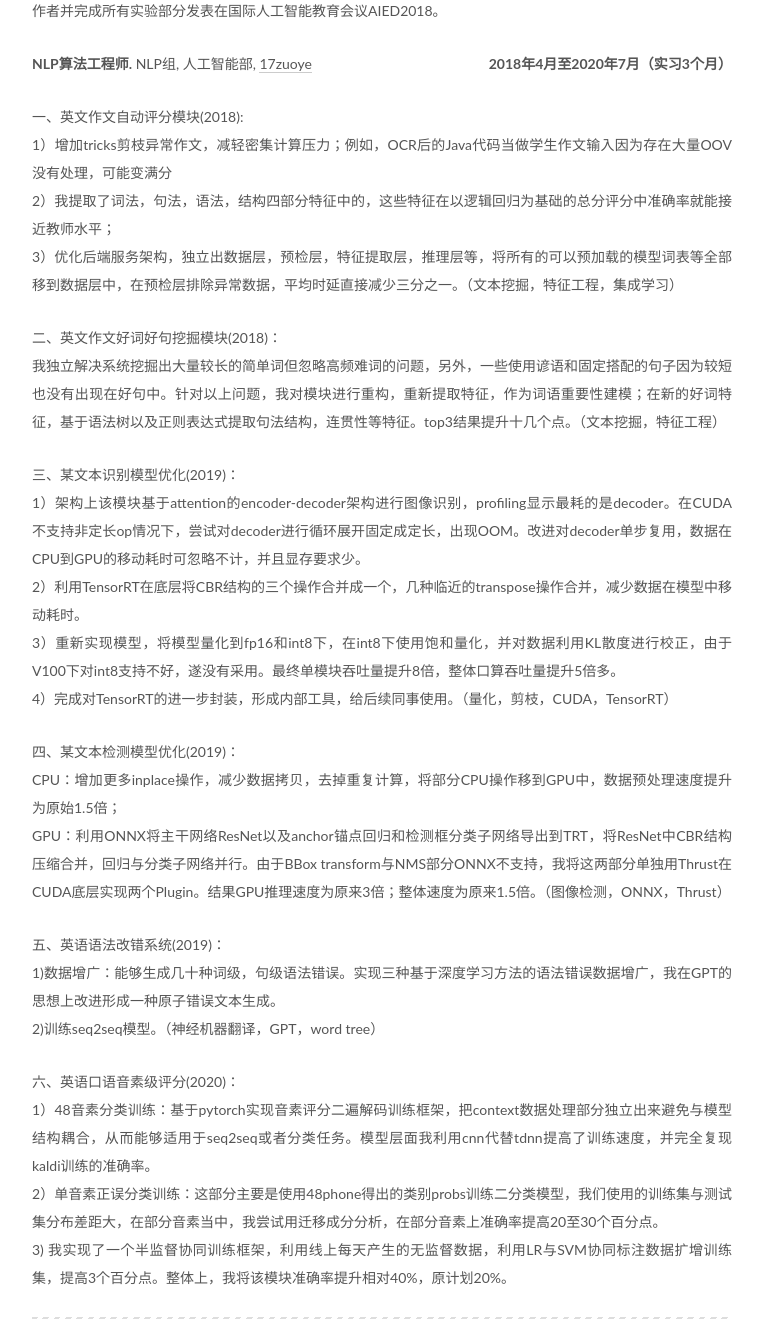
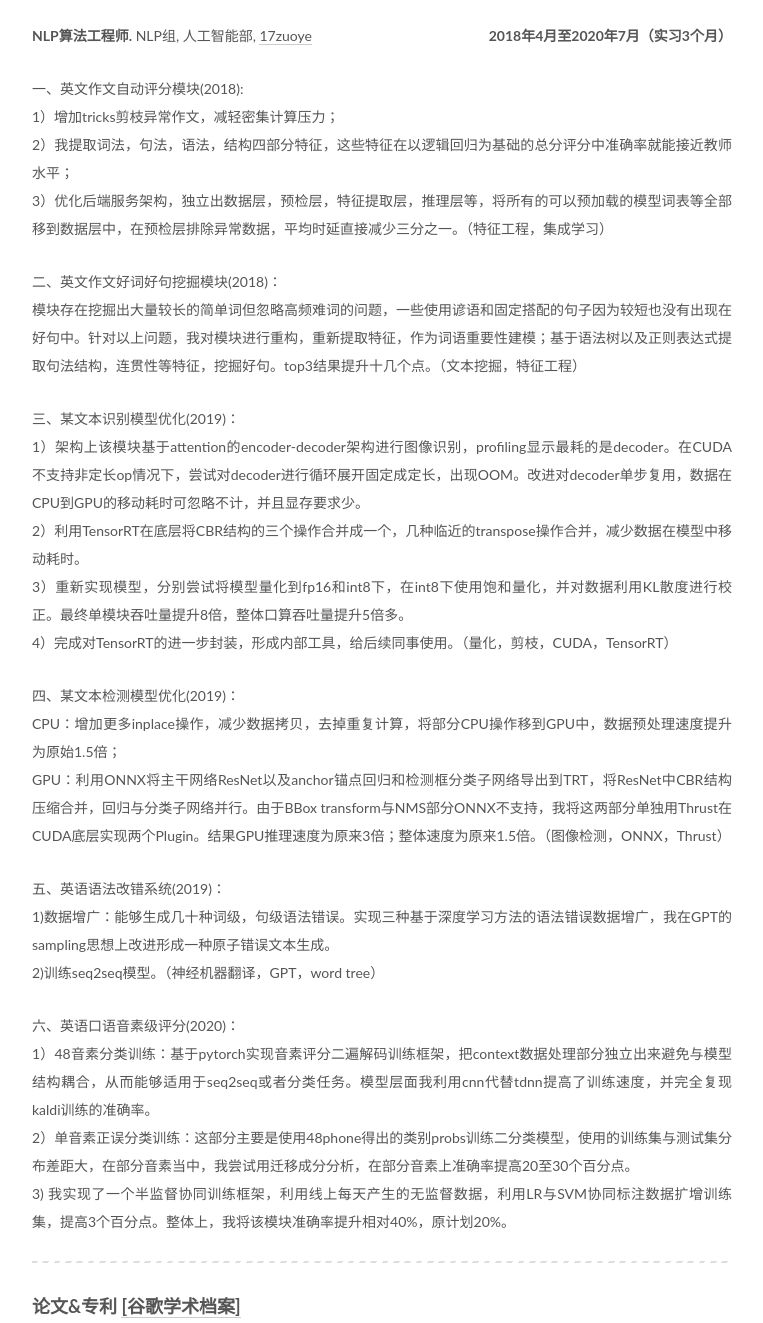
Before and after one commit to YuweiHuang/YuweiHuang.github.io, a plain HTML site: page 简历/index.html in a window 1280 px wide. Shown: the part 1862-3185 px from the top of the page, without its empty margins (98-861 px from the left). Drawn offline with Linux system fonts and the light colour scheme; some packages are replaced by stand-ins of ours; a script that the page names is missing.

Commit message:
Site updated: 2021-06-17 10:28:03

```diff
--- a/css/main.css
+++ b/css/main.css
@@ -1826,7 +1826,7 @@ pre .javascript .function {
   width: 4px;
   height: 4px;
   border-radius: 50%;
-  background: #50ff42;
+  background: #81f959;
 }
 .links-of-blogroll {
   font-size: 13px;
--- a/简历/index.html
+++ b/简历/index.html
@@ -95,7 +95,7 @@
 <meta property="og:site_name" content="Yuwei&#39;s Homepage">
 <meta property="og:description" content="简介我之前是一起教育科技集团 (17zuoye.com）的自然语言处理算法工程师。于2018年，我在北京化工大学(BUCT)计算机系获得工学学士学位。当前的研究兴趣包括机器学习，数据挖掘和自然语言处理。我特别是对于 领域自适应、文本挖掘、自动评分、机器翻译、用户画像、多视图学习、深度学习加速与模型压缩和多源异构数据挖掘等领域有浓厚的兴趣。截止目前，已和许多同事或者合作伙伴将机器学习算法运用于文本">
 <meta property="og:locale" content="en">
-<meta property="og:updated_time" content="2021-06-16T18:18:29.026Z">
+<meta property="og:updated_time" content="2021-06-17T02:27:37.199Z">
 <meta name="twitter:card" content="summary">
 <meta name="twitter:title" content="Yuwei Huang 黄俞卫">
 <meta name="twitter:description" content="简介我之前是一起教育科技集团 (17zuoye.com）的自然语言处理算法工程师。于2018年，我在北京化工大学(BUCT)计算机系获得工学学士学位。当前的研究兴趣包括机器学习，数据挖掘和自然语言处理。我特别是对于 领域自适应、文本挖掘、自动评分、机器翻译、用户画像、多视图学习、深度学习加速与模型压缩和多源异构数据挖掘等领域有浓厚的兴趣。截止目前，已和许多同事或者合作伙伴将机器学习算法运用于文本">
@@ -299,16 +299,16 @@
 <h4 id="专业经历"><a href="#专业经历" class="headerlink" title="专业经历"></a>专业经历</h4><p><strong>客座学生.</strong> <a href="http://mldm.ict.ac.cn" target="_blank" rel="noopener">机器学习与数据挖掘组</a>, 中科院计算技术研究所 <strong style="float:right">2015年10月至2016年6月</strong></p>
 <p>公务机票推荐系统:<br>受中科院大学生创新训练计划资助，学习数据挖掘与机器学习，并开发基于java爬虫的公务机票推荐系统。我主要负责前端开发与前后端ajax通信。使用bootstrap框架独立完成包括查询页面，注册，登录等页面，利用栅格系统解决适配桌面端与移动端的问题。我将复杂的查询展示页面元素放在JavaScript中，而前端展示框的HTML节点只需要一个，我在JavaScript中实现对该节点的修改操作，以实现展示页面的动态加载。而查询结果时我利用Ajax实现前后端通信，将Java后端返回结果送给前端。我将爬虫核心代码嵌入在servlet中并部署在tomcat上。目前看来(2020)这些技术都可以被Vue，Django，SpringBoot及其他前端和后端web框架替代。</p>
 <p><strong>实习生.</strong> <a href="http://mldm.ict.ac.cn" target="_blank" rel="noopener">机器学习与数据挖掘组</a>, 中科院计算技术研究所 <strong style="float:right">2016年8月至2017年1月</strong></p>
-<p>阿里天池优惠券使用预测大数据竞赛:<br>1)特征工程:我们分析出用户，商家，用户与商家线上线下交互，构建五部分特征组合，我根据不同数据的意义，对一些特征由于数值过大，我采用独热化或特征分箱等方法处理，一些进行归一化。对于缺失值，分别采用众数或平均数或某区间随机进行缺失值补充。并尝试使用特征组合之间进行交叉，产生交互特征，特别是用户与商家之间是强特征。在特征筛选层面我利用随机森林特征重要性来进行特征选择。<br>2)模型集成:我首先利用随机森林、SVM、逻辑回归等得出基线结果。后续，我在第一层使用随机森林, gbdt, adaboost, 三个模型会对每一组合的特征推理出6维特征，5个组合总共30维送进LR做stacking。最终结果在与四十个国家与地区的1500多支队伍的角逐中进入前10%。(<a href="https://fuzhenzhuang.github.io/" target="_blank" rel="noopener">导师:庄福振博士</a>)</p>
+<p>阿里天池优惠券使用预测大数据竞赛:<br>1)特征工程:我们分析出用户，商家，用户与商家线上线下交互，构建五部分特征组合，我根据不同数据的意义和特点，一些采用独热化或特征分箱等方法处理，一些进行归一化。对于缺失值，分别采用众数或平均数或某区间随机进行缺失值补充。并尝试在特征组合之间进行交叉，产生交互特征，特别是用户与商家之间是强特征。后续我利用随机森林特征重要性来进行特征选择。<br>2)模型集成:我首先利用随机森林、SVM、逻辑回归等得出基线结果。后续，我在第一层使用随机森林, gbdt, adaboost, 三个模型会对每一组合的特征推理出6维特征，5个组合总共30维送进LR做stacking。(<a href="https://fuzhenzhuang.github.io/" target="_blank" rel="noopener">导师:庄福振博士</a>)</p>
 <p><strong>研究助理.</strong> 人工智能实验室, <a href="http://aic-fe.bnu.edu.cn/en/" target="_blank" rel="noopener">未来教育高精尖创新中心</a>, 北师大 <strong style="float:right">2017年3月至2018年2月</strong></p>
-<p>语文主观题短答案自动评阅系统的技术研究与实现:<br>1)我首先利用词袋模型提取特征，在SVM，LR等模型上复现当前SOTA论文结果，但由于词袋模型并没有考虑文本词序，因此我使用两阶段建模学生答案。训练word2vector表征词向量，LSTM表征句向量，最后做分类。由于word2vector的训练语料是基于搜狗以及维基百科大语料库，学生答案是一些地道语文小语料，我在两个语料库之间进行knowledge adaptation。将大语料的word2vector参数迁移到小语料进行fine-tuning，明显提升性能。总共完成超过三十几个实验。以第一作者在亚太数据挖掘会议PAKDD2018发表该成果。另外，协助实现了生物主观题自动评分系统的前端。<br>2)学生的分数应当是符合正态分布的，会导致分数类别分布不均衡，另外词袋模型提取的特征2000到3000维，需要降维，因此我使用深度自动编码器进行非线性降维，另外加上类别正则化学习分数信息，期望正则化学习类别分布。该模型的分类器部分使用的特征可以来自降维后的特征，也可以使用类别正则化部分的输入特征。成果以第二作者并完成所有实验部分发表在国际人工智能教育会议AIED2018。</p>
+<p>语文主观题短答案自动评阅系统的技术研究与实现:<br>1)我首先利用词袋模型提取特征，在SVM，LR等模型上复现当前SOTA论文结果，但由于词袋模型并没有考虑文本词序，因此我使用两阶段建模学生答案。训练word2vector表征词向量，LSTM表征句向量，用文本分类定义评分问题。由于word2vector的初始训练语料是基于搜狗以及维基百科大语料库(source domain)，学生答案是一些地道语文小语料(target domain)，我在两个语料库之间进行knowledge adaptation。将大语料的word2vector参数迁移到小语料进行fine-tuning，明显提升性能。总共完成超过三十几个实验。以第一作者在亚太数据挖掘会议PAKDD2018发表该成果。另外，协助实现了生物主观题自动评分系统前端页面。<br>2)学生的分数应当是符合正态分布的，导致分数类别分布不均衡，词袋模型的特征维度较高，我使用深度自动编码器进行非线性降维，另外加上类别正则化学习分数信息，期望正则化学习类别分布。该模型的分类器部分使用的特征可以来自降维后的特征，也可以使用类别正则化部分的输入特征。成果以第二作者并完成所有实验部分发表在国际人工智能教育会议AIED2018。</p>
 <p><strong>NLP算法工程师.</strong> NLP组, 人工智能部, <a href="https://www.17zuoye.com/" target="_blank" rel="noopener">17zuoye</a> <strong style="float:right">2018年4月至2020年7月（实习3个月）</strong></p>
-<p>一、英文作文自动评分模块(2018):<br>1）增加tricks剪枝异常作文，减轻密集计算压力；例如，OCR后的Java代码当做学生作文输入因为存在大量OOV没有处理，可能变满分<br>2）我提取了词法，句法，语法，结构四部分特征中的，这些特征在以逻辑回归为基础的总分评分中准确率就能接近教师水平；<br>3）优化后端服务架构，独立出数据层，预检层，特征提取层，推理层等，将所有的可以预加载的模型词表等全部移到数据层中，在预检层排除异常数据，平均时延直接减少三分之一。（文本挖掘，特征工程，集成学习）</p>
-<p>二、英文作文好词好句挖掘模块(2018)：<br>我独立解决系统挖掘出大量较长的简单词但忽略高频难词的问题，另外，一些使用谚语和固定搭配的句子因为较短也没有出现在好句中。针对以上问题，我对模块进行重构，重新提取特征，作为词语重要性建模；在新的好词特征，基于语法树以及正则表达式提取句法结构，连贯性等特征。top3结果提升十几个点。（文本挖掘，特征工程）</p>
-<p>三、某文本识别模型优化(2019)：<br>1）架构上该模块基于attention的encoder-decoder架构进行图像识别，profiling显示最耗的是decoder。在CUDA不支持非定长op情况下，尝试对decoder进行循环展开固定成定长，出现OOM。改进对decoder单步复用，数据在CPU到GPU的移动耗时可忽略不计，并且显存要求少。<br>2）利用TensorRT在底层将CBR结构的三个操作合并成一个，几种临近的transpose操作合并，减少数据在模型中移动耗时。<br>3）重新实现模型，将模型量化到fp16和int8下，在int8下使用饱和量化，并对数据利用KL散度进行校正，由于V100下对int8支持不好，遂没有采用。最终单模块吞吐量提升8倍，整体口算吞吐量提升5倍多。<br>4）完成对TensorRT的进一步封装，形成内部工具，给后续同事使用。（量化，剪枝，CUDA，TensorRT）</p>
+<p>一、英文作文自动评分模块(2018):<br>1）增加tricks剪枝异常作文，减轻密集计算压力；<br>2）我提取词法，句法，语法，结构四部分特征，这些特征在以逻辑回归为基础的总分评分中准确率就能接近教师水平；<br>3）优化后端服务架构，独立出数据层，预检层，特征提取层，推理层等，将所有的可以预加载的模型词表等全部移到数据层中，在预检层排除异常数据，平均时延直接减少三分之一。（特征工程，集成学习）</p>
+<p>二、英文作文好词好句挖掘模块(2018)：<br>模块存在挖掘出大量较长的简单词但忽略高频难词的问题，一些使用谚语和固定搭配的句子因为较短也没有出现在好句中。针对以上问题，我对模块进行重构，重新提取特征，作为词语重要性建模；基于语法树以及正则表达式提取句法结构，连贯性等特征，挖掘好句。top3结果提升十几个点。（文本挖掘，特征工程）</p>
+<p>三、某文本识别模型优化(2019)：<br>1）架构上该模块基于attention的encoder-decoder架构进行图像识别，profiling显示最耗的是decoder。在CUDA不支持非定长op情况下，尝试对decoder进行循环展开固定成定长，出现OOM。改进对decoder单步复用，数据在CPU到GPU的移动耗时可忽略不计，并且显存要求少。<br>2）利用TensorRT在底层将CBR结构的三个操作合并成一个，几种临近的transpose操作合并，减少数据在模型中移动耗时。<br>3）重新实现模型，分别尝试将模型量化到fp16和int8下，在int8下使用饱和量化，并对数据利用KL散度进行校正。最终单模块吞吐量提升8倍，整体口算吞吐量提升5倍多。<br>4）完成对TensorRT的进一步封装，形成内部工具，给后续同事使用。（量化，剪枝，CUDA，TensorRT）</p>
 <p>四、某文本检测模型优化(2019)：<br>CPU：增加更多inplace操作，减少数据拷贝，去掉重复计算，将部分CPU操作移到GPU中，数据预处理速度提升为原始1.5倍；<br>GPU：利用ONNX将主干网络ResNet以及anchor锚点回归和检测框分类子网络导出到TRT，将ResNet中CBR结构压缩合并，回归与分类子网络并行。由于BBox transform与NMS部分ONNX不支持，我将这两部分单独用Thrust在CUDA底层实现两个Plugin。结果GPU推理速度为原来3倍；整体速度为原来1.5倍。（图像检测，ONNX，Thrust）</p>
-<p>五、英语语法改错系统(2019)：<br>1)数据增广：能够生成几十种词级，句级语法错误。实现三种基于深度学习方法的语法错误数据增广，我在GPT的思想上改进形成一种原子错误文本生成。<br>2)训练seq2seq模型。（神经机器翻译，GPT，word tree）</p>
-<p>六、英语口语音素级评分(2020)：<br>1）48音素分类训练：基于pytorch实现音素评分二遍解码训练框架，把context数据处理部分独立出来避免与模型结构耦合，从而能够适用于seq2seq或者分类任务。模型层面我利用cnn代替tdnn提高了训练速度，并完全复现kaldi训练的准确率。<br>2）单音素正误分类训练：这部分主要是使用48phone得出的类别probs训练二分类模型，我们使用的训练集与测试集分布差距大，在部分音素当中，我尝试用迁移成分分析，在部分音素上准确率提高20至30个百分点。<br>3) 我实现了一个半监督协同训练框架，利用线上每天产生的无监督数据，利用LR与SVM协同标注数据扩增训练集，提高3个百分点。整体上，我将该模块准确率提升相对40%，原计划20%。</p>
+<p>五、英语语法改错系统(2019)：<br>1)数据增广：能够生成几十种词级，句级语法错误。实现三种基于深度学习方法的语法错误数据增广，我在GPT的sampling思想上改进形成一种原子错误文本生成。<br>2)训练seq2seq模型。（神经机器翻译，GPT，word tree）</p>
+<p>六、英语口语音素级评分(2020)：<br>1）48音素分类训练：基于pytorch实现音素评分二遍解码训练框架，把context数据处理部分独立出来避免与模型结构耦合，从而能够适用于seq2seq或者分类任务。模型层面我利用cnn代替tdnn提高了训练速度，并完全复现kaldi训练的准确率。<br>2）单音素正误分类训练：这部分主要是使用48phone得出的类别probs训练二分类模型，使用的训练集与测试集分布差距大，在部分音素当中，我尝试用迁移成分分析，在部分音素上准确率提高20至30个百分点。<br>3) 我实现了一个半监督协同训练框架，利用线上每天产生的无监督数据，利用LR与SVM协同标注数据扩增训练集，提高3个百分点。整体上，我将该模块准确率提升相对40%，原计划20%。</p>
 <hr>
 <h4 id="论文-amp-专利-谷歌学术档案"><a href="#论文-amp-专利-谷歌学术档案" class="headerlink" title="论文&amp;专利 [谷歌学术档案]"></a>论文&amp;专利 <a href="https://scholar.google.com/citations?user=rXYaiUQAAAAJ&amp;hl=zh-CN" target="_blank" rel="noopener">[谷歌学术档案]</a></h4><ol>
 <li><p><strong>Yuwei Huang</strong>, Xi Yang, Fuzhen Zhuang, Lishan Zhang, Shengquan Yu: Automatic Chinese Reading Comprehension Grading by LSTM with Knowledge Adaptation. PAKDD(1)2018:118-129.</p>
```
